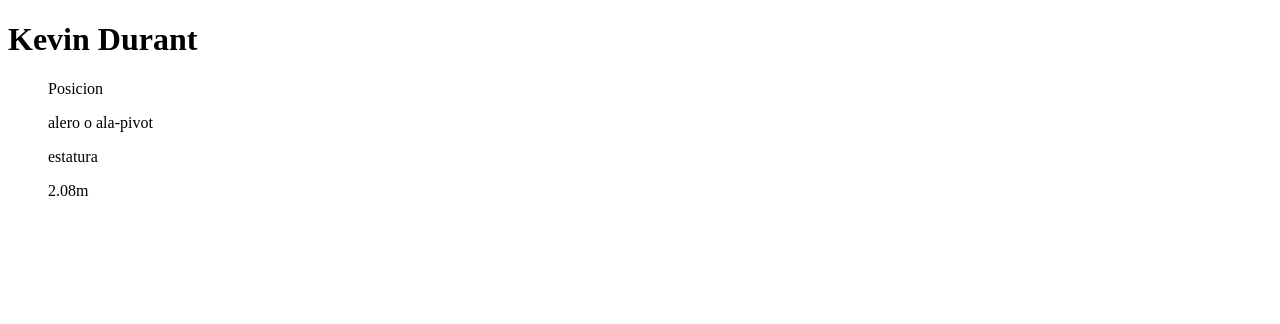
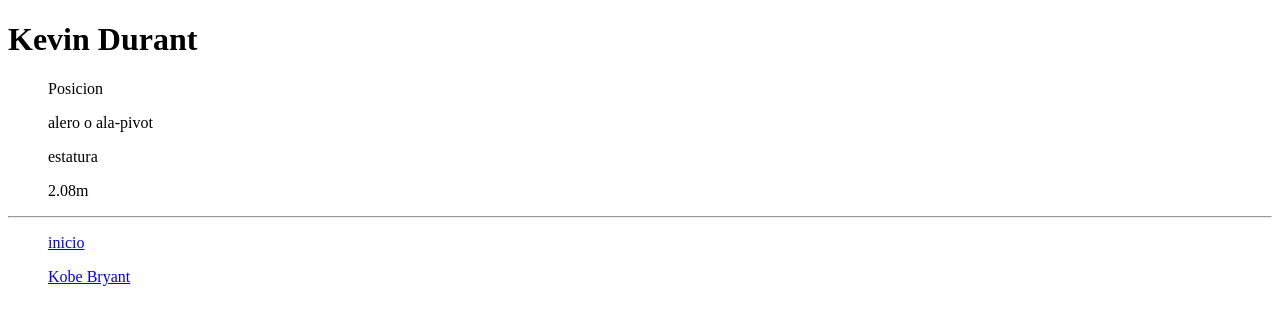
Before and after one commit to marcoscezannee/GeneracionT, a plain HTML site: page clase_HTML.html/kevin.html in a window 1280 px wide. Drawn offline with Linux system fonts and the light colour scheme.

Commit message:
mi primera wwb

```diff
--- a/clase_HTML.html/kevin.html
+++ b/clase_HTML.html/kevin.html
@@ -14,5 +14,10 @@
         <il>estatura</il>
         <p>2.08m</p>
     </ul>
+    <hr>
+    <ul>
+        <il><a href="index.html"><p>inicio</p></a></il>
+        <il><a href="Kobe.html"><p>Kobe Bryant</p></a></il>
+    </ul>
 </body>
 </html>
```
Also changed, not shown: clase_HTML.html/Kobe.html (+4 -0 lines).
